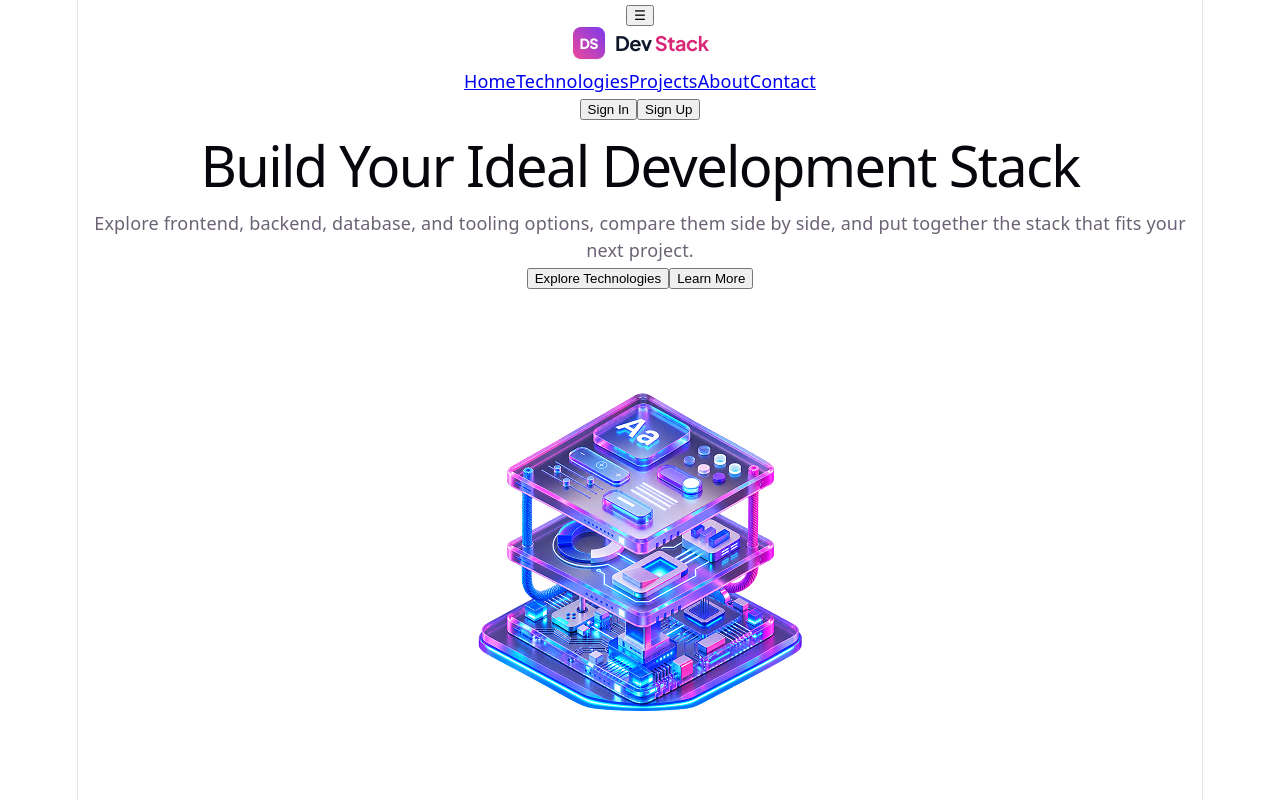
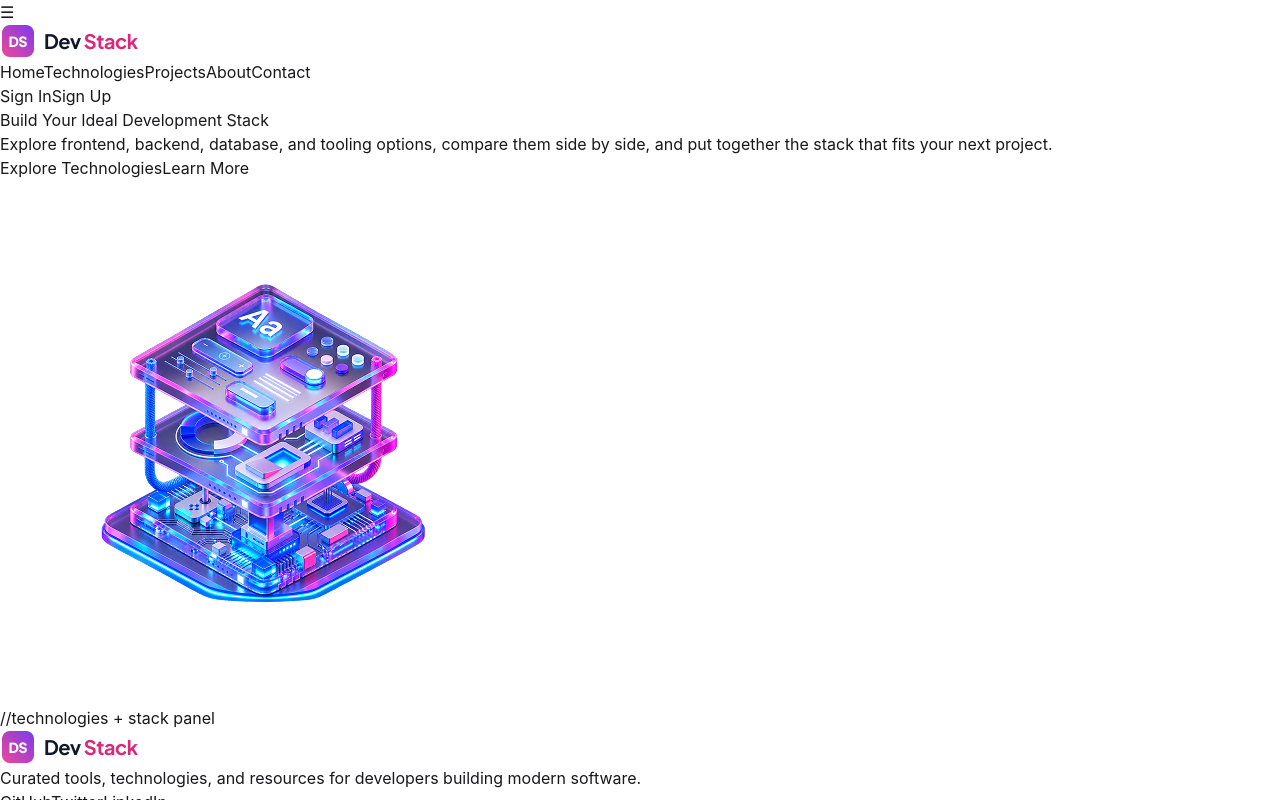
Before and after one commit to aksaN000/React-A5, a React (Vite) app: page / in a window 1280 px wide. Shown: the top 800 px of the page. Built offline with nearby package versions, Linux system fonts and the light colour scheme.

Commit message:
Set up Tailwind CSS and daisyUI

```diff
--- a/package.json
+++ b/package.json
@@ -10,8 +10,11 @@
     "preview": "vite preview"
   },
   "dependencies": {
+    "@tailwindcss/vite": "^4.3.3",
+    "daisyui": "^5.7.47",
     "react": "^19.2.8",
-    "react-dom": "^19.2.8"
+    "react-dom": "^19.2.8",
+    "tailwindcss": "^4.3.3"
   },
   "devDependencies": {
     "@types/node": "^24.13.3",
--- a/src/index.css
+++ b/src/index.css
@@ -1,111 +1,4 @@
-:root {
-  --text: #6b6375;
-  --text-h: #08060d;
-  --bg: #fff;
-  --border: #e5e4e7;
-  --code-bg: #f4f3ec;
-  --accent: #aa3bff;
-  --accent-bg: rgba(170, 59, 255, 0.1);
-  --accent-border: rgba(170, 59, 255, 0.5);
-  --social-bg: rgba(244, 243, 236, 0.5);
-  --shadow:
-    rgba(0, 0, 0, 0.1) 0 10px 15px -3px, rgba(0, 0, 0, 0.05) 0 4px 6px -2px;
-
-  --sans: system-ui, 'Segoe UI', Roboto, sans-serif;
-  --heading: system-ui, 'Segoe UI', Roboto, sans-serif;
-  --mono: ui-monospace, Consolas, monospace;
-
-  font: 18px/145% var(--sans);
-  letter-spacing: 0.18px;
-  color-scheme: light dark;
-  color: var(--text);
-  background: var(--bg);
-  font-synthesis: none;
-  text-rendering: optimizeLegibility;
-  -webkit-font-smoothing: antialiased;
-  -moz-osx-font-smoothing: grayscale;
-
-  @media (max-width: 1024px) {
-    font-size: 16px;
-  }
-}
-
-@media (prefers-color-scheme: dark) {
-  :root {
-    --text: #9ca3af;
-    --text-h: #f3f4f6;
-    --bg: #16171d;
-    --border: #2e303a;
-    --code-bg: #1f2028;
-    --accent: #c084fc;
-    --accent-bg: rgba(192, 132, 252, 0.15);
-    --accent-border: rgba(192, 132, 252, 0.5);
-    --social-bg: rgba(47, 48, 58, 0.5);
-    --shadow:
-      rgba(0, 0, 0, 0.4) 0 10px 15px -3px, rgba(0, 0, 0, 0.25) 0 4px 6px -2px;
-  }
-
-  #social .button-icon {
-    filter: invert(1) brightness(2);
-  }
-}
-
-#root {
-  width: 1126px;
-  max-width: 100%;
-  margin: 0 auto;
-  text-align: center;
-  border-inline: 1px solid var(--border);
-  min-height: 100svh;
-  display: flex;
-  flex-direction: column;
-  box-sizing: border-box;
-}
-
-body {
-  margin: 0;
-}
-
-h1,
-h2 {
-  font-family: var(--heading);
-  font-weight: 500;
-  color: var(--text-h);
-}
-
-h1 {
-  font-size: 56px;
-  letter-spacing: -1.68px;
-  margin: 32px 0;
-  @media (max-width: 1024px) {
-    font-size: 36px;
-    margin: 20px 0;
-  }
-}
-h2 {
-  font-size: 24px;
-  line-height: 118%;
-  letter-spacing: -0.24px;
-  margin: 0 0 8px;
-  @media (max-width: 1024px) {
-    font-size: 20px;
-  }
-}
-p {
-  margin: 0;
-}
-
-code,
-.counter {
-  font-family: var(--mono);
-  display: inline-flex;
-  border-radius: 4px;
-  color: var(--text-h);
-}
-
-code {
-  font-size: 15px;
-  line-height: 135%;
-  padding: 4px 8px;
-  background: var(--code-bg);
-}
+   @import "tailwindcss";
+   @plugin "daisyui" {
+     themes: light --default;
+   }
--- a/vite.config.ts
+++ b/vite.config.ts
@@ -1,7 +1,7 @@
 import react from '@vitejs/plugin-react'
 import { defineConfig } from 'vite'
-
+import tailwindcss from '@tailwindcss/vite'
 // https://vite.dev/config/
 export default defineConfig({
-  plugins: [react()],
+  plugins: [react(), tailwindcss()],
 })
```
Also changed, not shown: 1 other file (tests, documents, lock files or other folders).
